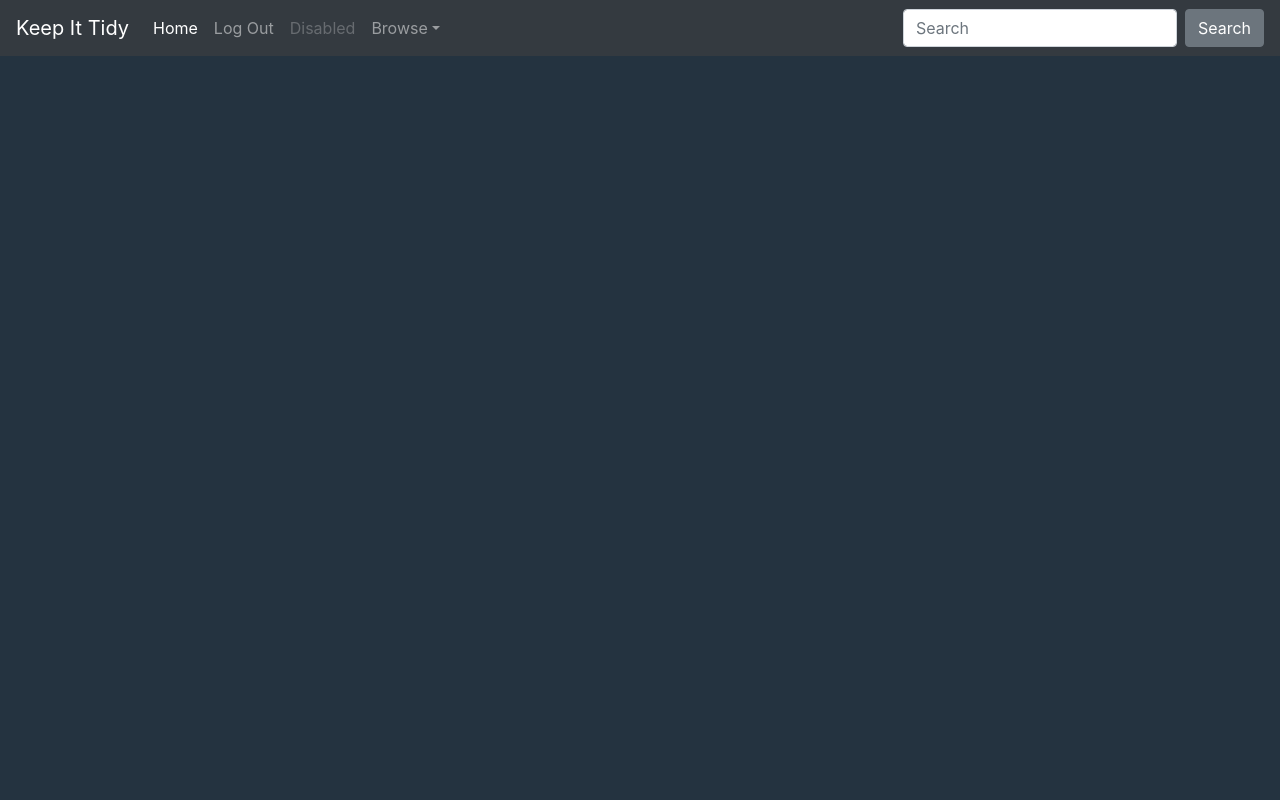
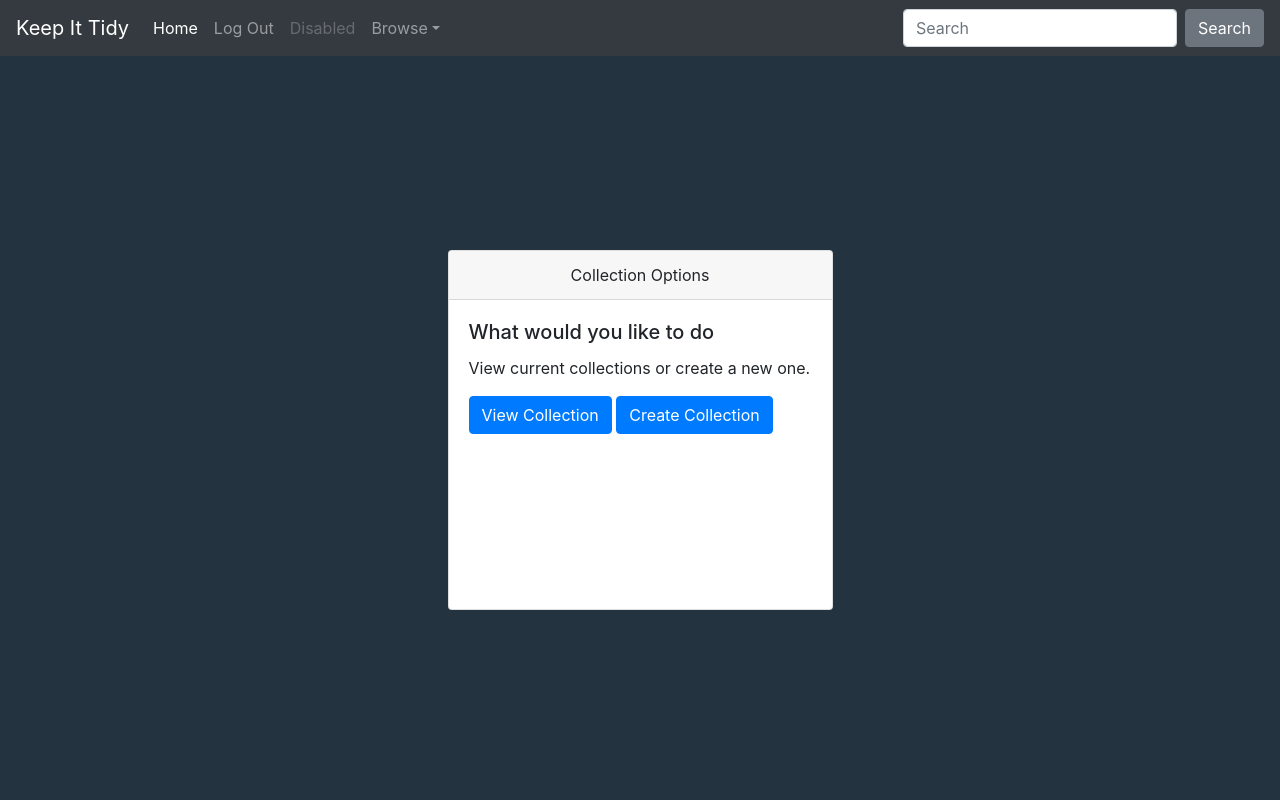
Before and after one commit to morciu/KeepItTidy, a Django app: page / in a window 1280 px wide. Run offline with Django 3.2, Linux system fonts and the light colour scheme; a user stored in the database is signed in.

Commit message:
Created Front end menu for viewing or creating collections - too small for mobile

```diff
--- a/KeepItTidy/static/KeepItTidy/styles.css
+++ b/KeepItTidy/static/KeepItTidy/styles.css
@@ -1,7 +1,6 @@
+
+
 body {
 	background-color: #243340;
+	padding-top: 70px;
 }
-
-h1 {
-	color: white;
-}
--- a/KeepItTidy/templates/keepittidy/index.html
+++ b/KeepItTidy/templates/keepittidy/index.html
@@ -1,7 +1,19 @@
 {% extends "keepittidy/layout.html" %}
 
 {% block body %}
-<div class="container">
-	<h1>butts</h1>
+<div class="container"  style="height:90vh; width: 100vh;">
+	<div class="row h-100">
+		<div class="d-flex col h-100 align-items-center">
+			<div class="mx-auto h-50 w-50 card">
+				<div class="card-header text-center">Collection Options</div>
+				<div class="card-body">
+				    <h5 class="card-title">What would you like to do</h5>
+				    <p class="card-text">View current collections or create a new one.</p>
+				    <a href="#" class="btn btn-primary">View Collection</a>
+				    <a href="#" class="btn btn-primary">Create Collection</a>
+			    </div>
+			</div>
+		</div>
+	</div>
 </div>
 {% endblock %}
--- a/KeepItTidy/templates/keepittidy/layout.html
+++ b/KeepItTidy/templates/keepittidy/layout.html
@@ -74,6 +74,7 @@
 		  </div>
 		  {% endif %}
 		</nav>
+
 	{% block body %}
 	{% endblock %}
 	<script src="https://code.jquery.com/jquery-3.5.1.slim.min.js" integrity="sha384-DfXdz2htPH0lsSSs5nCTpuj/zy4C+OGpamoFVy38MVBnE+IbbVYUew+OrCXaRkfj" crossorigin="anonymous"></script>
```
Also changed, not shown: db.sqlite3.
